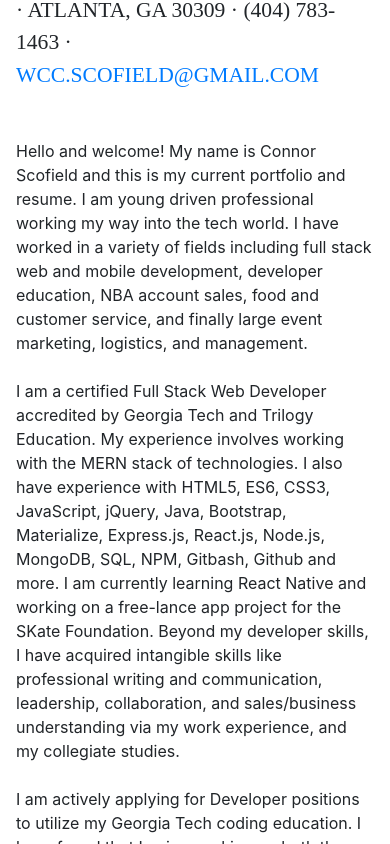
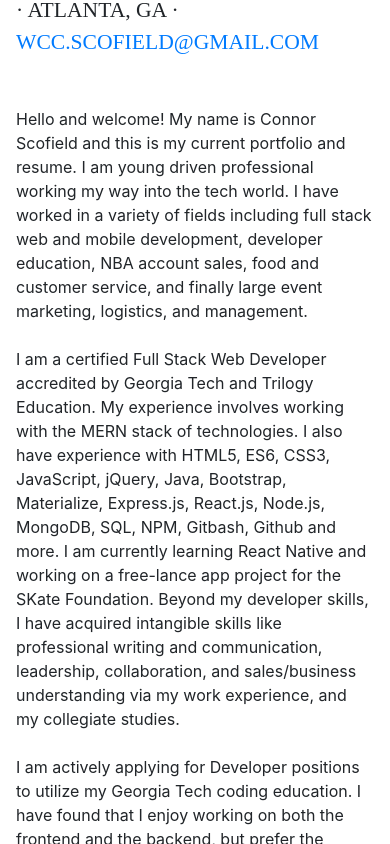
Before and after one commit to WillCoScofield/resumeStrap, a website with bundled scripts: page index.html in a window 390 px wide. Shown: the part 236-1080 px from the top of the page. Built offline with nearby package versions, Linux system fonts and the light colour scheme; a web font is replaced by a local one.

Commit message:
Phone Number Removed

```diff
--- a/index.html
+++ b/index.html
@@ -110,7 +110,7 @@
             Connor <span class="text-primary">Scofield</span>
           </h1>
           <div class="subheading mb-5">
-            · Atlanta, GA 30309 · (404) 783-1463 ·
+            · Atlanta, GA ·
             <a href="mailto:wcc.scofield@gmail.com">wcc.scofield@gmail.com</a>
           </div>
           <p class="mb-5">
```
